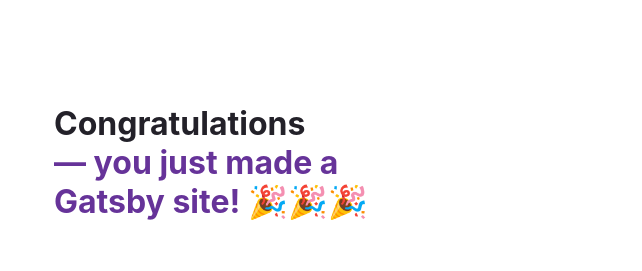
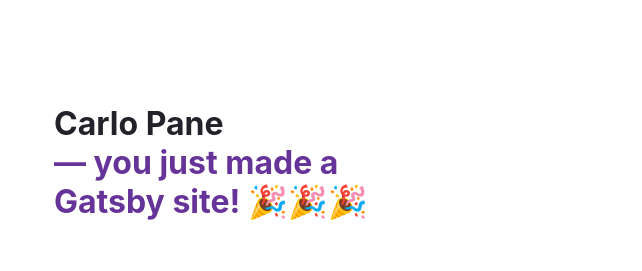
Before and after one commit to carlo-p-tech/carlo-p-tech.github.io, a Gatsby site: page / in a window 1280 px wide. Shown: the top 271 px of the page, without its empty margins (50-692 px from the left). Built offline with nearby package versions, Linux system fonts and the light colour scheme; Gatsby itself is replaced by a stand-in of ours.

Commit message:
first test

```diff
--- a/package.json
+++ b/package.json
@@ -12,11 +12,15 @@
     "start": "gatsby develop",
     "build": "gatsby build",
     "serve": "gatsby serve",
-    "clean": "gatsby clean"
+    "clean": "gatsby clean",
+    "deploy": "gatsby build && gh-pages -d public -b master"
   },
   "dependencies": {
     "gatsby": "^2.32.3",
     "react": "^16.13.1",
     "react-dom": "^16.13.1"
+  },
+  "devDependencies": {
+    "gh-pages": "^3.1.0"
   }
 }
--- a/src/pages/index.js
+++ b/src/pages/index.js
@@ -102,7 +102,7 @@
     <main style={pageStyles}>
       <title>Home Page</title>
       <h1 style={headingStyles}>
-        Congratulations
+        Carlo Pane
         <br />
         <span style={headingAccentStyles}>— you just made a Gatsby site! </span>
         <span role="img" aria-label="Party popper emojis">
```
Also changed, not shown: 2 other files.
